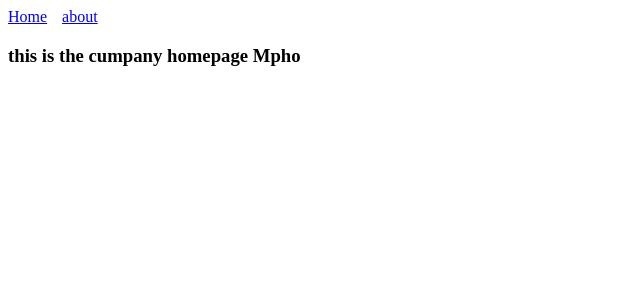
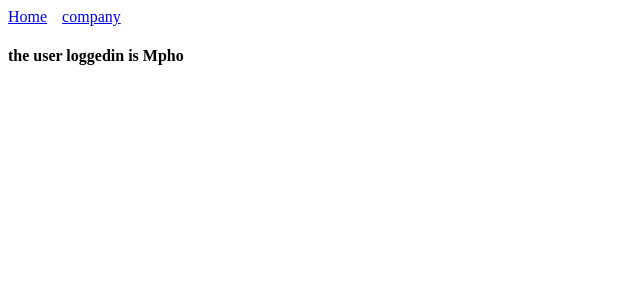
Before and after one commit to mphoChuene/React-practice, a React (Vite) app: page / in a window 1280 px wide. Shown: the top 300 px of the page, without its empty margins (0-640 px from the left). Built offline with nearby package versions, Linux system fonts and the light colour scheme.

Commit message:
completed useContext version 2.0

```diff
--- a/src/components/react-router-dom/pages/About.jsx
+++ b/src/components/react-router-dom/pages/About.jsx
@@ -1,22 +1,11 @@
-import React, { useContext, useState } from "react";
-import { HomeContext } from "../pages/Home";
+import React, { useContext } from "react";
+import { userContext } from "./Home";
 
 const About = () => {
-  const [username, setUsername] = useContext(HomeContext);
-  const [updatedUser, setUpdatedUser] = useState("");
-  const handleInput = (e) => {
-    setUpdatedUser(e.target.value);
-  };
-  const updateName = () => {
-    setUsername(updatedUser);
-  };
+  const username = useContext(userContext);
   return (
     <div>
-      <div className="input">
-        <h3>this is the about page and the user loggedin is {username}</h3>
-        <input type="text" onChange={handleInput} />
-        <button onClick={updateName}>update</button>
-      </div>
+      <h4>the user loggedin is {username}</h4>
     </div>
   );
 };
--- a/src/components/react-router-dom/pages/Company.jsx
+++ b/src/components/react-router-dom/pages/Company.jsx
@@ -1,11 +1,25 @@
-import React,{useContext} from "react";
-import { HomeContext } from "../pages/Home";
+import React, { useContext,useState } from "react";
+import {userContext} from "./Home";
 
 const Company = () => {
-    const username = useContext(HomeContext);
+  const [username, setUsername] = useContext(userContext);
+  const [updateUser,setUpdateUser]=useState('')
+
+  const handleInput =(e)=>{
+    setUpdateUser(e.target.value)
+  }
+
+  const handleUpdate=()=>{
+    setUsername(updateUser)
+  }
+
   return (
     <div>
-      <h3>this is the cumpany homepage {username}</h3>
+      <h4>this is the company page {username}</h4>
+      <div className="inputs">
+        <input type="text"  onChange={handleInput}/>
+        <button onClick={handleUpdate}>update</button>
+      </div>
     </div>
   );
 };
--- a/src/components/react-router-dom/pages/Home.jsx
+++ b/src/components/react-router-dom/pages/Home.jsx
@@ -1,24 +1,24 @@
-import React, { useState, createContext } from "react";
+import React, { createContext, useState } from "react";
+import About from "./About";
+import Company from "./Company";
+import Navbar from "./Navbar";
 import { BrowserRouter as Router, Routes, Route } from "react-router-dom";
-import About from "./About";
-import Navbar from "./Navbar";
-import Company from "./Company";
 
-export const HomeContext = createContext();
+export const userContext = createContext();
 const Home = () => {
   const [username, setUsername] = useState("Mpho");
   return (
-    <HomeContext.Provider value={[ username, setUsername] }>
+    <userContext.Provider value={[ username, setUsername ]}>
       <div>
         <Router>
           <Navbar />
           <Routes>
-            <Route path="/" element={<Company />} />
-            <Route path="/about" element={<About />} />
+            <Route path="/" element={<About />} />
+            <Route path="/company" element={<Company />} />
           </Routes>
         </Router>
       </div>
-    </HomeContext.Provider>
+    </userContext.Provider>
   );
 };
 
--- a/src/components/react-router-dom/pages/Navbar.jsx
+++ b/src/components/react-router-dom/pages/Navbar.jsx
@@ -1,15 +1,17 @@
-import React from "react";
-import { Link } from "react-router-dom";
+import React from 'react'
+import { Link } from 'react-router-dom'
 
 const Navbar = () => {
   return (
     <div>
-      <Link to="/" style={{ paddingRight: "15px" }}>
-        Home
+      <Link to='/' style={{paddingRight: '15px'}}>
+      Home
       </Link>
-      <Link to="/about">about</Link>
+      <Link to='/company'>
+      company
+      </Link>
     </div>
-  );
-};
+  )
+}
 
-export default Navbar;
+export default Navbar
```
